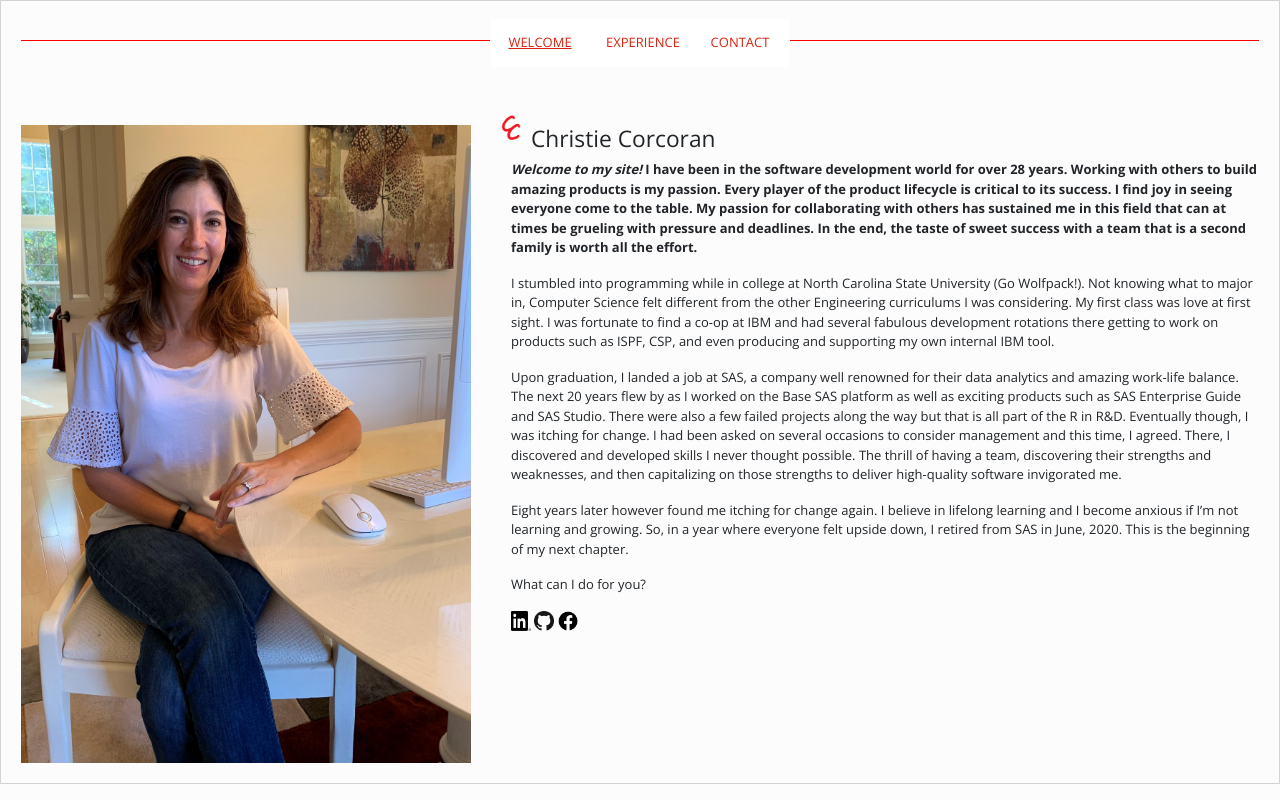
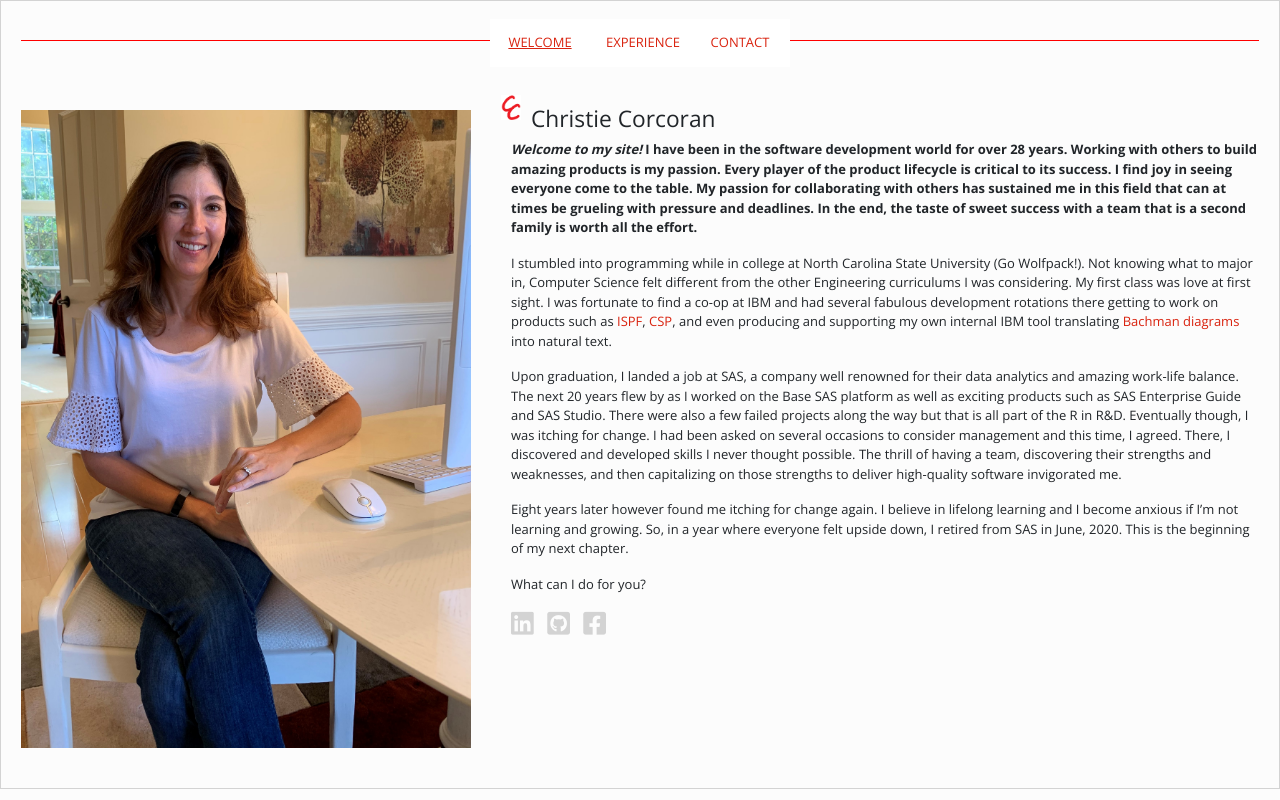
Before and after one commit to CLizCorcoran/Personal-Website, a PHP site: page /welcome.html in a window 1280 px wide. Run offline with PHP 8.4, Linux system fonts and the light colour scheme; some libraries are stand-ins or nearby versions.

Commit message:
Update experience, styling changes - fontawesome

```diff
--- a/css/styles.css
+++ b/css/styles.css
@@ -10,10 +10,11 @@
     border-color: lightgrey;
     border-width: thin;
     margin: auto;
-}
+    padding-bottom: 20px;
+ }
 
 header {
-    padding: 10px 20px;
+    padding: 10px 20px 10px;
 }
 
 .navbar {
@@ -47,7 +48,7 @@
     background-color: white;
 }
 
-a.active {
+nav > a.active {
     text-decoration: underline;
 }
 
@@ -56,22 +57,69 @@
 /*                              Welcome page                                     */
 /*-------------------------------------------------------------------------------*/
 
-.image {
-    align-self: center;
-}
+.welcome-flex-container {
+    display: flex;
+    flex-wrap: wrap;
+    align-items: flex-start;
+  }
+
+  .welcome-flex-container > div {
+    margin: 0px 20px;
+  }
+
+
+  /* Image looks a bit nicer a smidgeon down from text block */
+  .image {
+    padding-top: 5px;
+    padding-bottom: 20px;
+  }
 
   .pic {
     width: 450px;
     object-fit: contain;
     align-self: center;
+  }
 
+  /* flex with a single value is flex-grow: 1; flex-basis: 0px */
+  .main {
+    flex: 1;
   }
 
   .logo {
        width: 20px;
        float: left;
+  }
 
+  .logofloat {
+     position: relative;
+    left: -10px;
+     top: -10px;
   }
+
+  .intro {
+    margin-top: 0px;
+  }
+
+  #aboutme {
+    min-width: 250px;
+  }
+
+  .social {
+
+    margin-right: 10px;
+}
+
+.fab {
+    font-size: 2em;
+    color:lightgrey;
+    background-color: transparent;
+    margin-right: 10px;
+}
+
+a:hover {
+    text-decoration: none;
+}
+
 
   .logosmfloat {
     position: relative;
@@ -79,29 +127,6 @@
     top: -10px;
   }
 
-  .logofloat {
-
-    position: relative;
-    left: -10px;
-    top: -10px;
-  }
-
- .main {
-      flex: 1;
-  }
-
-  .welcome-flex-container {
-    display: inline-flex;
-    flex-wrap: wrap;
-  }
-
-  .welcome-flex-container > div {
-    margin: 20px;
-  }
-
-  #aboutme {
-      min-width: 250px;
-  }
 
 
 /*-------------------------------------------------------------------------------*/
@@ -130,13 +155,25 @@
 
 }
 
+@media screen and (min-width: 992px) {
+    .carousel-item {
+        height: 650px;
+    }
+}
+@media screen and (min-width: 768px) and (max-width: 991px) {
+    .carousel-item {
+        height: 750px;
+    }
+}
+@media screen and (max-width: 768px) {
+    .carousel-item {
+        height: 870px;
+    }
+}
+
 .carousel .carousel-item > img {
     display: inline-block;
     text-align: center;
-}
-
-section.carousel {
-
 }
 
 .expParagraph {
@@ -157,15 +194,6 @@
     background-color: red;
 }
 
-.carousel-control-next-icon,
-.carousel-control-prev-icon {
-
-}
-
-.carousel-control-prev-icon,
-.carousel-control-next-icon {
-
-}
 
 .carousel-control-next-icon:after
 {
@@ -184,15 +212,6 @@
 /*-------------------------------------------------------------------------------*/
 /*                                   Contact                                     */
 /*-------------------------------------------------------------------------------*/
-
-  .intro {
-      margin-top: 0px;
-  }
-
-  .social {
-      height: 20px;
-      width: 20px;
-  }
 
   button {
       border: none;
--- a/welcome.html
+++ b/welcome.html
@@ -9,6 +9,9 @@
     integrity="sha384-Gn5384xqQ1aoWXA+058RXPxPg6fy4IWvTNh0E263XmFcJlSAwiGgFAW/dAiS6JXm" crossorigin="anonymous">
   <link rel="stylesheet" href="https://maxcdn.bootstrapcdn.com/bootswatch/4.0.0/simplex/bootstrap.min.css" />
   <link rel="stylesheet" href="css/styles.css" />
+  <link rel="stylesheet" href="https://cdnjs.cloudflare.com/ajax/libs/font-awesome/5.15.1/css/fontawesome.min.css">
+  <link rel="stylesheet" href="https://cdnjs.cloudflare.com/ajax/libs/font-awesome/5.15.1/css/brands.min.css" />
+
   <!-- Required meta tags -->
   <meta charset="utf-8">
   <meta name="viewport" content="width=device-width, initial-scale=1, shrink-to-fit=no">
@@ -16,9 +19,9 @@
 </head>
 
 <body>
-  <header class="">
+  <header>
 
-    <nav class="navbar nav-fill navbar-light">
+    <nav class="navbar nav-fill navbar-light navbar-fixed-top">
       <a id="welcomeLink" class="nav-item nav-link active" href="#">WELCOME</a>
       <a id="experienceLink" class="nav-item nav-link" href="experience.html">EXPERIENCE</a>
       <a id="contactLink" class="nav-item nav-link" href="contact.html">CONTACT</a>
@@ -46,8 +49,8 @@
         <p>I stumbled into programming while in college at North Carolina State University (Go Wolfpack!). Not knowing
           what to major in, Computer Science felt different from the other Engineering curriculums I was considering. My
           first class was love at first sight. I was fortunate to find a co-op at IBM and had several fabulous
-          development rotations there getting to work on products such as ISPF, CSP, and even producing and supporting
-          my own internal IBM tool. </p>
+          development rotations there getting to work on products such as <a href="https://en.wikipedia.org/wiki/ISPF" target="_blank">ISPF</a>, <a href="https://en.wikipedia.org/wiki/IBM_Cross_System_Product" target="_blank">CSP</a>, and even producing and supporting
+          my own internal IBM tool translating <a href="https://en.wikipedia.org/wiki/Data_structure_diagram#Bachman_diagram" target="_blank">Bachman diagrams</a> into natural text. </p>
         <p>Upon graduation, I landed a job at SAS, a company well renowned for their data analytics and amazing
           work-life balance. The next 20 years flew by as I worked on the Base SAS platform as well as exciting products
           such as SAS Enterprise Guide and SAS Studio. There were also a few failed projects along the way but that is
@@ -61,14 +64,22 @@
         <p>What can I do for you? </p>
         <section>
           <a href="http://www.linkedin.com/in/christie-corcoran" target="_blank">
-            <img class="social" src="img/LI-In-Bug.png" alt="Linked In" />
+            <i class="fab fa-linkedin"></i>
           </a>
+          <a href="https://github.com/clizcorcoran" target="_blank">
+            <i class="fab fa-github-square"></i>
+          </a>
+          <a href="http://facebook.com/christiecorcoran" target="_blank">
+            <i class="fab fa-facebook-square"></i>
+          </a>
+<!--
           <a href="https://github.com/clizcorcoran" target="_blank">
             <img class="social" src="img/GitHub-Mark-64px.png" alt="GitHub" />
           </a>
           <a href="http://facebook.com/christiecorcoran" target="_blank">
             <img class="social" src="img/f_logo_RGB-Black_58.png" alt="Facebook" />
-            </button>
+          </a>
+-->
         </section>
       </div>
     </div>
```
Also changed, not shown: experience.html (+6 -3 lines).
